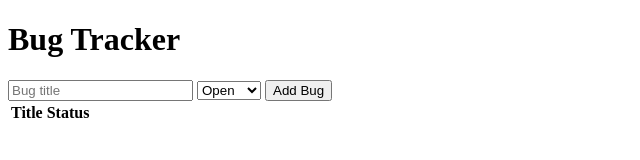
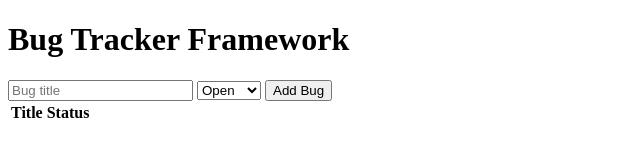
Before and after one commit to Praven4754/BugTracker, a plain HTML site: page index.html in a window 1280 px wide. Shown: the whole page, without its empty margins (0-640 px from the left). Drawn offline with Linux system fonts and the light colour scheme.

Commit message:
heading changed

```diff
--- a/index.html
+++ b/index.html
@@ -6,7 +6,7 @@
 </head>
 <body>
     <div>
-        <h1>Bug Tracker</h1>
+        <h1>Bug Tracker Framework</h1>
         <form id="bugForm">
             <input type="text" id="title" placeholder="Bug title" required>
             <select id="status">
```
